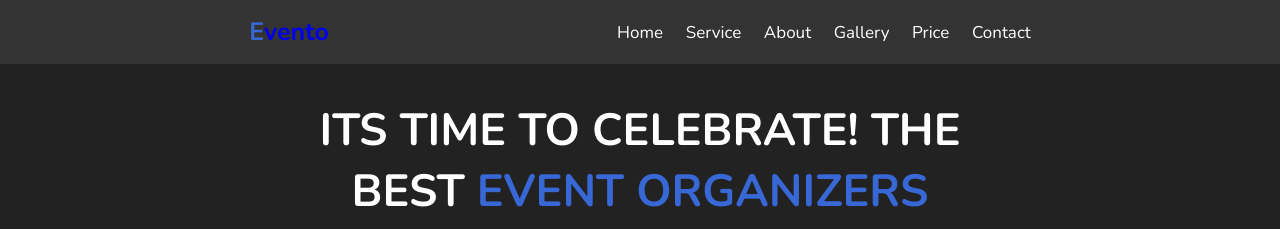
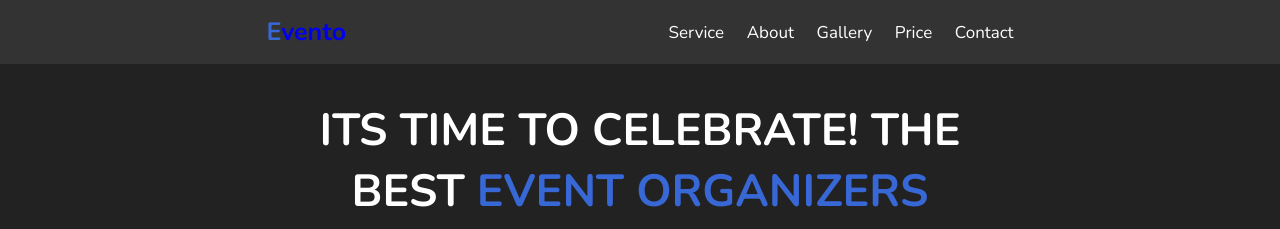
Before and after one commit to VanshSharma2200/Event-Management, a plain HTML site: page index.html in a window 1280 px wide. Shown: the top 229 px of the page. Drawn offline with nearby package versions, Linux system fonts and the light colour scheme.

Commit message:
SECOND CHANGE

```diff
--- a/index.html
+++ b/index.html
@@ -16,7 +16,7 @@
     <header class="header">
         <a href="#" class="logo"><span>e</span>vento</a>
         <nav class="navbar">
-            <a href="#home">home</a>
+            <!-- <a href="#home">home</a>  //HHUGGG -->
             <a href="#service">service</a>
             <a href="#about">about</a>
             <a href="#gallery">gallery</a>
```
